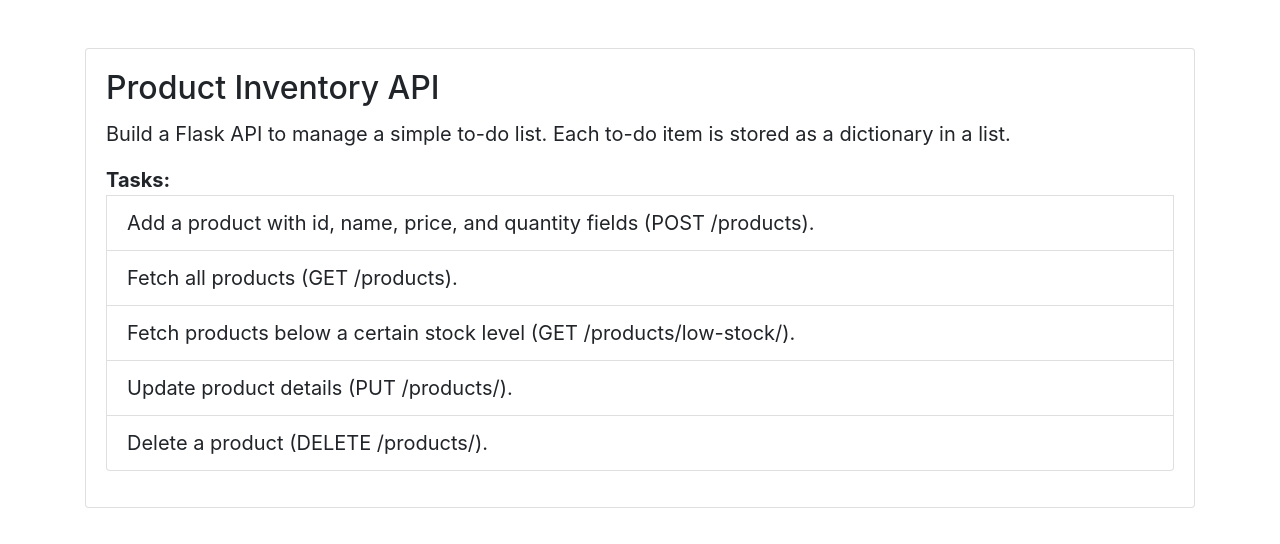
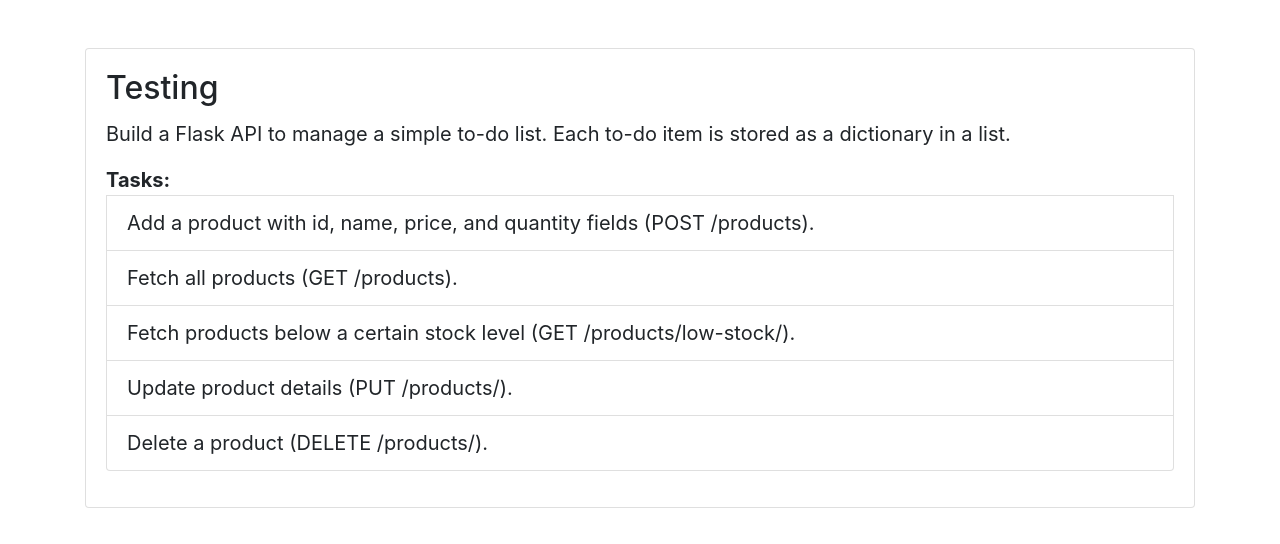
Before and after one commit to JOYSTON-LEWIS/Assignment_05_DevOps, a plain HTML site: page index.html in a window 1280 px wide. Drawn offline with nearby package versions, Linux system fonts and the light colour scheme.

Commit message:
changes done for testing

```diff
--- a/index.html
+++ b/index.html
@@ -15,7 +15,7 @@
     <div class="container mt-5">
         <div class="card">
             <div class="card-body">
-                <h2 class="card-title">Product Inventory API</h2>
+                <h2 class="card-title">Testing</h2>
                 <blockquote class="blockquote">
                     <p>Build a Flask API to manage a simple to-do list. Each to-do item is stored as a dictionary in a list.</p>
                     <ol class="list-group list-group-numbered" >
```
